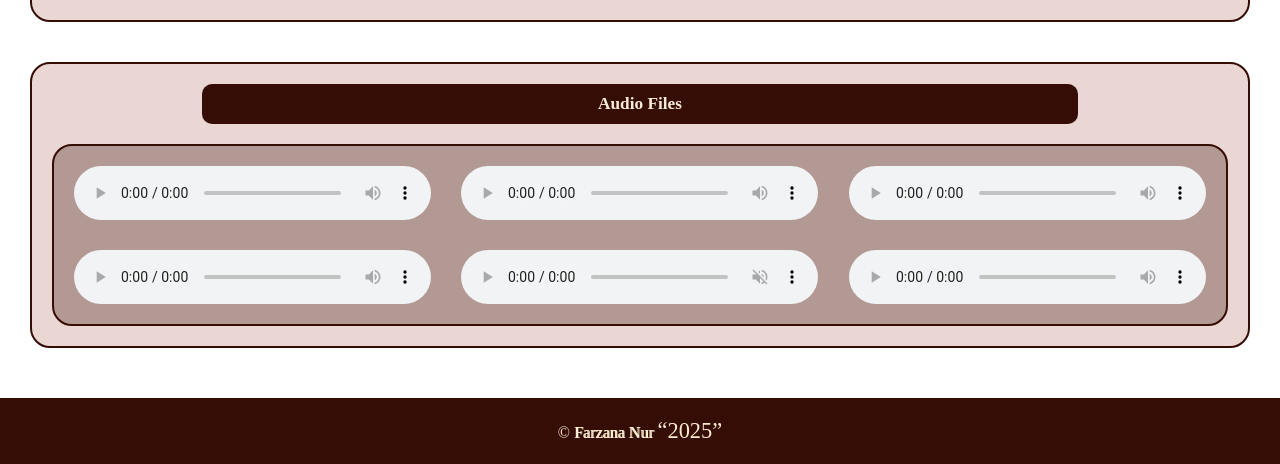
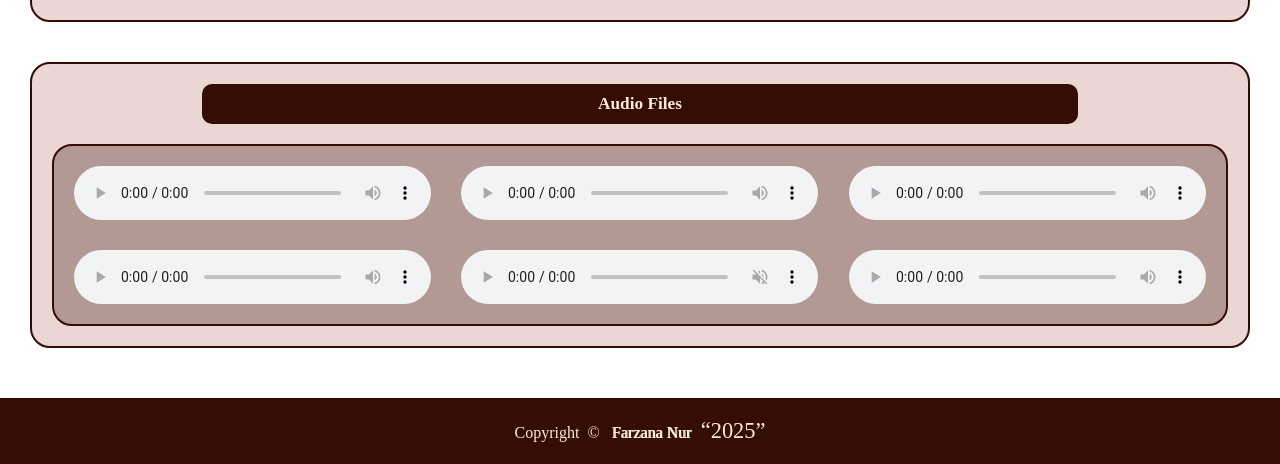
Before and after one commit to FarzanaNur/quiz-2-swd, a plain HTML site: page index.html in a window 1280 px wide. Shown: the part 675-1139 px from the top of the page. Drawn offline with Linux system fonts and the light colour scheme.

Commit message:
space adjustment on footer

```diff
--- a/index.html
+++ b/index.html
@@ -67,10 +67,10 @@
     </main>
     <footer class="footer">
         <p class="footer-desc">
-             &copy; <!--inline element -->
-            <span class="author-desc">Farzana Nur</span> <!--inline element -->
+             Copyright&nbsp;&nbsp;&copy; <!--inline element -->
+            <span class="author-desc">&nbsp;&nbsp;Farzana Nur</span> <!--inline element -->
             <time datetime="2025-02-03" class="footer-date" title="created on feb'25">
-                <q>2025</q>
+                &nbsp;<q>2025</q>
             </time> <!--inline element -->
         </p>
     </footer>
```
